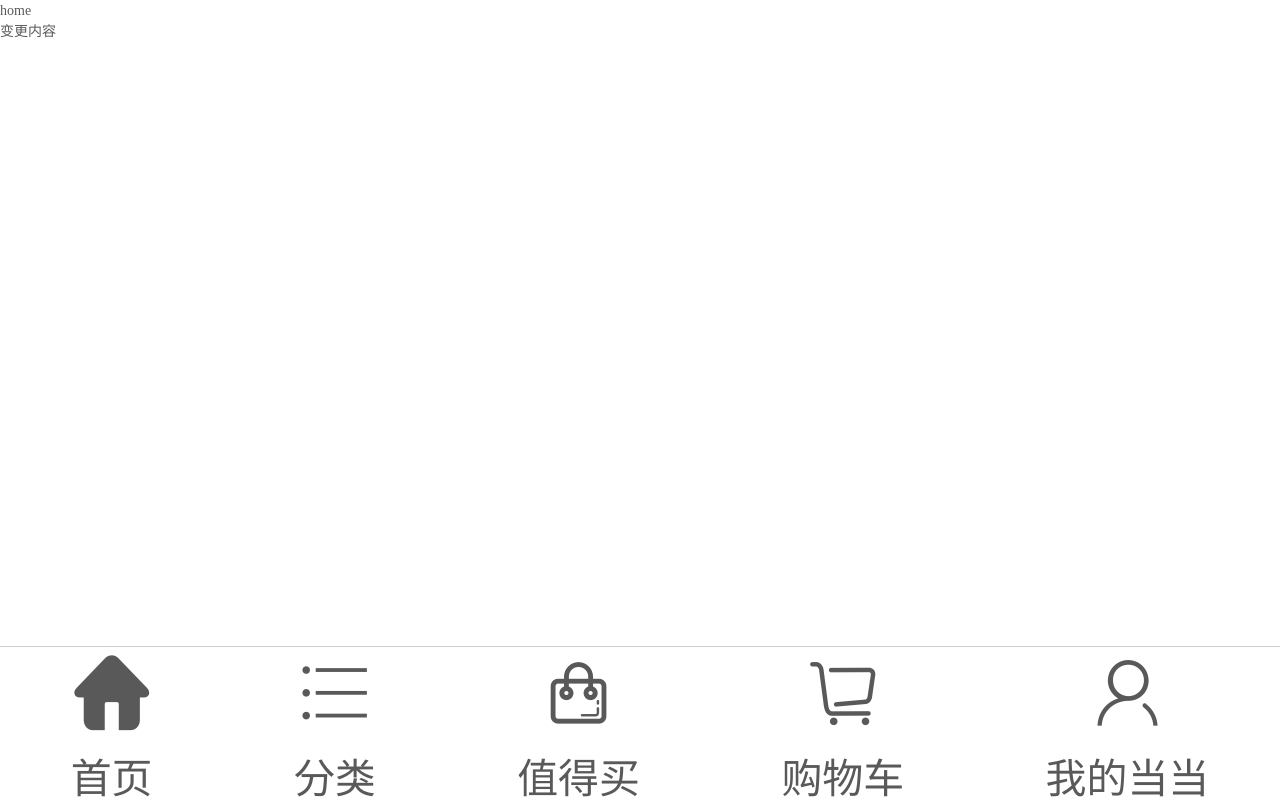
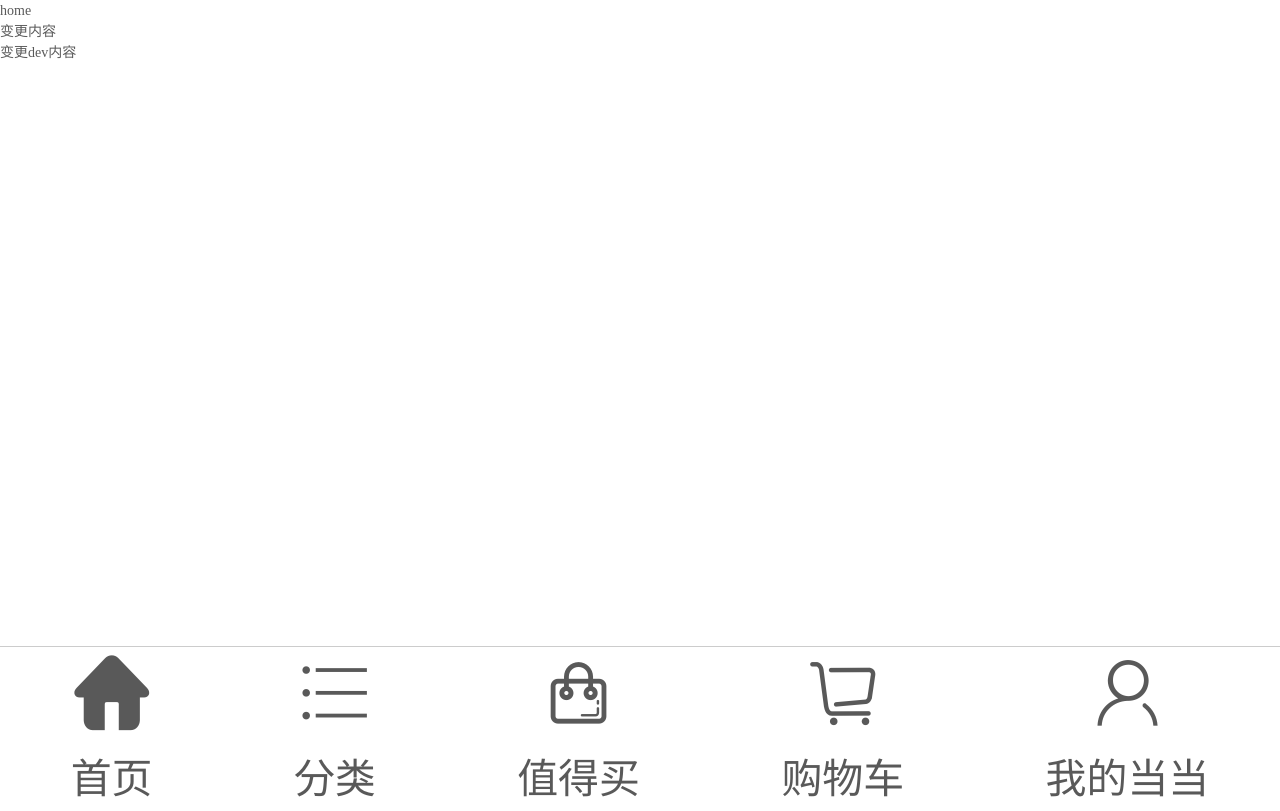
Before and after one commit to tingusers/dangdangwang, a Vue app: page / in a window 1280 px wide. Built offline with nearby package versions, Linux system fonts and the light colour scheme; what vue-touch would draw is missing.

Commit message:
dev分支变更

```diff
--- a/src/App.vue
+++ b/src/App.vue
@@ -3,6 +3,7 @@
     <router-view></router-view>
     <TabBar v-if="$route.meta.tabBar"/>
     <div>变更内容</div>
+    <div>变更dev内容</div>
   </div>
 </template>
 <script>
```
